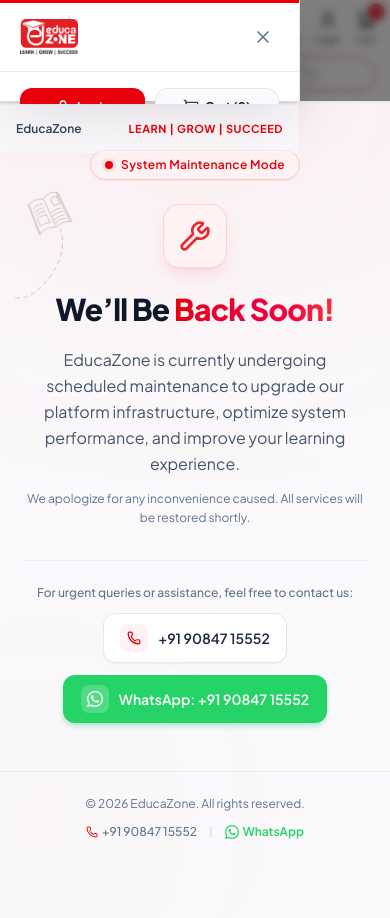
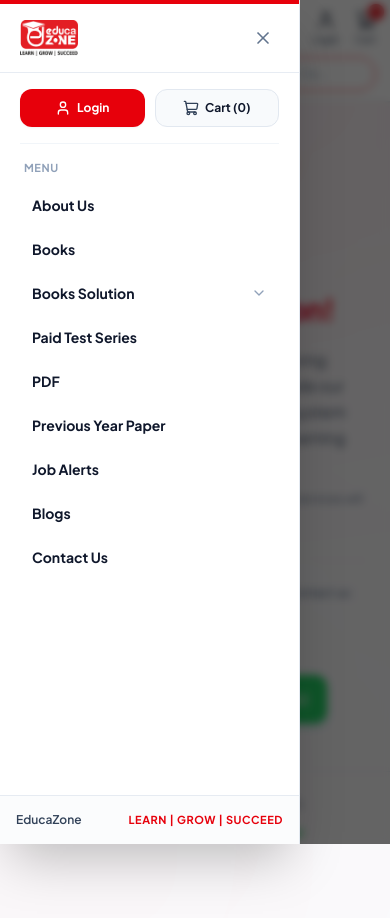
Before and after one commit to ritikvarun/educazone, a React (Vite) app: page / in a window 390 px wide. Both pictures are taken after a click on the button "Open Navigation Menu". Shown: the top 918 px of the page. Built offline with nearby package versions, Linux system fonts and the light colour scheme.

Commit message:
Remove Wishlist and fix mobile drawer full height and scroll behavior

```diff
--- a/src/components/Navbar.jsx
+++ b/src/components/Navbar.jsx
@@ -1,5 +1,5 @@
 import { useState, useRef, useEffect } from 'react'
-import { Search, ShoppingCart, User, X, ChevronDown, Menu, Heart } from 'lucide-react'
+import { Search, ShoppingCart, User, X, ChevronDown, Menu } from 'lucide-react'
 import logoBadge from '../assets/educazone-badge.png'
 
 const booksSolutionOptions = [
@@ -59,6 +59,7 @@
   }, [isMobileMenuOpen])
 
   return (
+    <>
       <header className="sticky top-0 z-50 w-full border-b border-slate-200/80 bg-white/95 backdrop-blur-md shadow-xs transition-all">
 
         {/* ================= DESKTOP VIEW (md and up) ================= */}
@@ -113,16 +114,8 @@
             </div>
           </form>
 
-        {/* Right Actions: Wishlist, Login, Cart */}
+          {/* Right Actions: Login & Cart (Wishlist Removed) */}
           <div className="flex items-center gap-6 shrink-0">
-          <button
-            type="button"
-            className="flex flex-col items-center justify-center text-slate-800 hover:text-red-600 transition-colors group cursor-pointer"
-          >
-            <Heart className="w-5 h-5 text-slate-700 group-hover:text-red-600 transition-colors" strokeWidth={1.8} />
-            <span className="text-[11px] font-medium mt-0.5 text-slate-600 group-hover:text-red-600">Wishlist</span>
-          </button>
-
             <button
               type="button"
               className="flex flex-col items-center justify-center text-slate-800 hover:text-red-600 transition-colors group cursor-pointer"
@@ -146,16 +139,16 @@
           </div>
         </div>
 
-      {/* ================= MOBILE VIEW (Matching User Screenshot Exactly) ================= */}
+        {/* ================= MOBILE VIEW (Row 1: Logo & Actions, Row 2: Search Bar) ================= */}
         <div className="md:hidden flex flex-col">
-        {/* Row 1: Hamburger + Logo on Left, Wishlist + Login + Cart on Right */}
+          {/* Row 1: Hamburger + Logo on Left, Login + Cart on Right */}
           <div className="px-3.5 py-2.5 flex items-center justify-between">
             {/* Left: Hamburger Button + Logo */}
             <div className="flex items-center gap-2">
               <button
                 type="button"
                 onClick={() => setIsMobileMenuOpen(true)}
-              className="p-1 -ml-1 text-slate-800 hover:text-red-600 transition-colors cursor-pointer active:scale-95"
+                className="p-1.5 -ml-1 text-slate-800 hover:text-red-600 transition-colors cursor-pointer active:scale-95 rounded-lg"
                 aria-label="Open Navigation Menu"
               >
                 <Menu className="w-6 h-6 stroke-[2]" />
@@ -170,16 +163,8 @@
               </a>
             </div>
 
-          {/* Right: Wishlist, Login, Cart (vertical stack as in screenshot) */}
-          <div className="flex items-center gap-3.5">
-            <button
-              type="button"
-              className="flex flex-col items-center justify-center text-slate-800 hover:text-red-600 transition-colors group cursor-pointer"
-            >
-              <Heart className="w-5 h-5 text-slate-800 group-hover:text-red-600 transition-colors" strokeWidth={1.8} />
-              <span className="text-[10px] font-medium mt-0.5 text-slate-600 group-hover:text-red-600">Wishlist</span>
-            </button>
-
+            {/* Right: Login, Cart (Wishlist removed) */}
+            <div className="flex items-center gap-4">
               <button
                 type="button"
                 className="flex flex-col items-center justify-center text-slate-800 hover:text-red-600 transition-colors group cursor-pointer"
@@ -203,7 +188,7 @@
             </div>
           </div>
 
-        {/* Row 2: Full-width Search Bar with Red Border (as in user screenshot) */}
+          {/* Row 2: Full-width Search Bar with Red Border */}
           <div className="px-3.5 pb-2.5">
             <form
               onSubmit={(e) => {
@@ -303,27 +288,30 @@
           </div>
         </nav>
 
-      {/* ================= MOBILE MENU DRAWER ================= */}
+      </header>
+
+      {/* ================= MOBILE MENU DRAWER (Outside header to prevent backdrop-filter containment) ================= */}
       {/* Backdrop */}
-      {isMobileMenuOpen && (
       <div
         onClick={() => setIsMobileMenuOpen(false)}
-          className="fixed inset-0 bg-black/50 backdrop-blur-xs z-[60] transition-opacity duration-300 md:hidden"
+        className={`fixed inset-0 bg-black/60 backdrop-blur-xs z-[998] transition-opacity duration-300 md:hidden ${
+          isMobileMenuOpen ? 'opacity-100 pointer-events-auto' : 'opacity-0 pointer-events-none'
+        }`}
         aria-hidden="true"
       />
-      )}
 
-      {/* Slide-over Drawer (From Left side next to Hamburger) */}
-      <div
-        className={`fixed top-0 left-0 h-full w-[300px] max-w-[85vw] bg-white z-[70] shadow-2xl flex flex-col transition-transform duration-300 ease-in-out md:hidden border-r border-slate-200 ${
+      {/* Full-height Drawer from Left */}
+      <aside
+        className={`fixed inset-y-0 left-0 h-screen h-dvh w-[300px] max-w-[85vw] bg-white z-[999] shadow-2xl flex flex-col transition-transform duration-300 ease-in-out md:hidden border-r border-slate-200 ${
           isMobileMenuOpen ? 'translate-x-0' : '-translate-x-full'
         }`}
+        aria-label="Mobile Navigation Drawer"
       >
         {/* Top Red Accent Line */}
-        <div className="h-[3px] bg-red-600 w-full shrink-0" />
+        <div className="h-1 bg-red-600 w-full shrink-0" />
 
         {/* Drawer Header */}
-        <div className="flex items-center justify-between px-5 py-4 border-b border-slate-200/80">
+        <div className="flex items-center justify-between px-5 py-4 border-b border-slate-200/80 shrink-0">
           <img src={logoBadge} alt="EducaZone Logo" className="h-9 w-auto object-contain" />
           <button
             type="button"
@@ -337,7 +325,7 @@
 
         {/* Drawer Scrollable Content */}
         <div className="flex-1 overflow-y-auto px-5 py-4 space-y-4">
-          {/* Quick Action: Login & Cart */}
+          {/* Quick Action Buttons: Login & Cart */}
           <div className="grid grid-cols-2 gap-2.5 pb-4 border-b border-slate-100">
             <button
               type="button"
@@ -419,12 +407,11 @@
         </div>
 
         {/* Drawer Footer */}
-        <div className="p-4 border-t border-slate-200/80 bg-slate-50/60 text-xs text-slate-500 flex items-center justify-between">
+        <div className="p-4 border-t border-slate-200/80 bg-slate-50/60 text-xs text-slate-500 flex items-center justify-between shrink-0">
           <span className="font-semibold text-slate-700">EducaZone</span>
           <span className="text-[11px] font-bold text-red-600 tracking-wider">LEARN | GROW | SUCCEED</span>
         </div>
-      </div>
-
-    </header>
+      </aside>
+    </>
   )
 }
```
Lines whose indentation alone changed are shown as unchanged.
